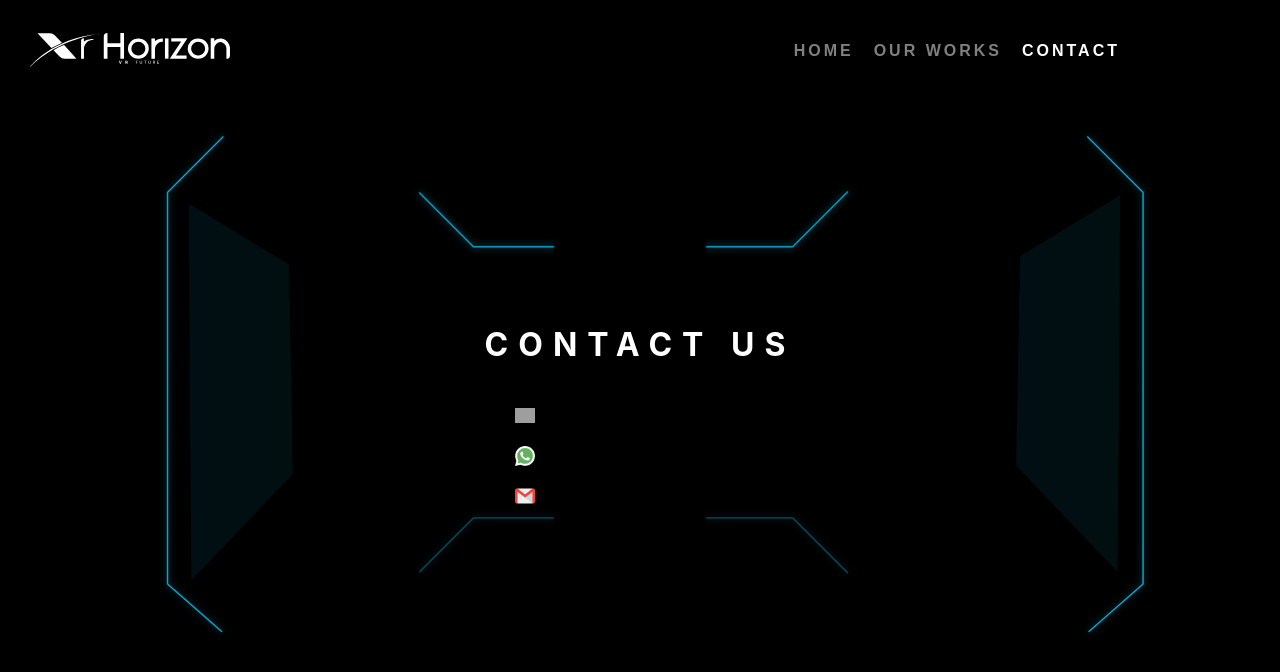
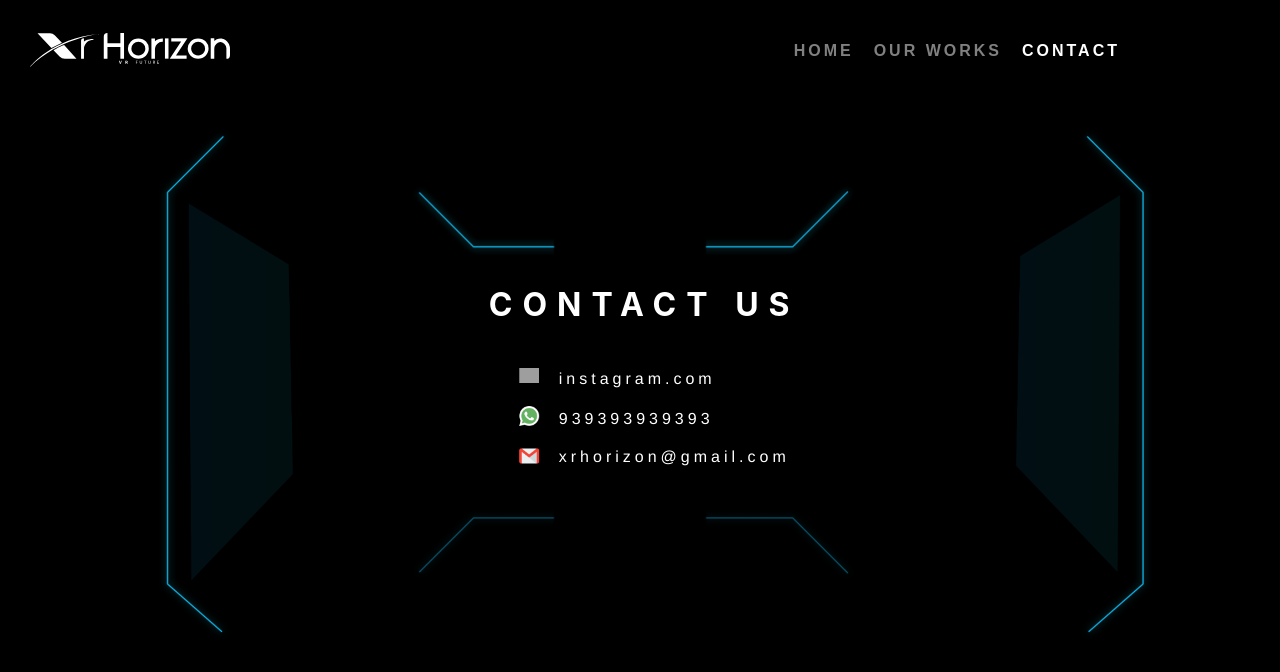
Before and after one commit to itsanishmv/XR-company-website, a React (Create React App) app: page /Contact in a window 1280 px wide. Shown: the top 672 px of the page. Built offline with nearby package versions, Linux system fonts and the light colour scheme; grey boxes are pictures that could not be loaded.

Commit message:
5th commit

```diff
--- a/src/pages/Contact.js
+++ b/src/pages/Contact.js
@@ -46,11 +46,14 @@ const VR = styled(motion.div)`
 `
 const Contactus = styled.div`
     display:flex;
+    flex-direction: column;
     justify-content:center;
     align-items:center;
-    transform:translateY(-400px);
+    transform:translateY(-440px);
     color:white;
     letter-spacing:10px;
+
+
     h1{
 
 
@@ -66,6 +69,7 @@ const Icons = styled(motion.div)`
     display:flex;
     flex-direction:column;
 
+
     img{
 
         height:20px;
@@ -78,14 +82,22 @@ const Icons = styled(motion.div)`
         &:hover{
             height:25px;
             width:25px;
-            transition: all 0.25s;
+            transition: all ease-in-out 0.3s;
         }
         @media (max-width:500px){
             transform:translateY(300px);
 
         }
+        p{
+            letter-spacing:4px;
+            font-family:helvetica;
+            position:absolute;
+            transform:translate(70px,90px);
+        }
     }
 `
+
+
 const VRvariants = {
     hidden:{
         opacity:0
@@ -101,17 +113,20 @@ const VRvariants = {
 const VRcontact = {
     hidden:{
         opacity: 0,
-        scale:2
+        x:-400
     },
     visible: {
         opacity: 1,
-        scale:1,
+        x:0,
         transition: {
-            duration: 3,
-            delay:0
+            duration: 5,
+            delay: 2,
+            type:"spring"
         }
     }
 }
+
+
 const Contact = () => {
     const [text, setText] = useState(false)
     setTimeout(() => {
@@ -139,9 +154,16 @@ const Contact = () => {
                     {text &&
                         <h1>CONTACT US</h1>}
 
-                   {text&& <img src="./instagram.png" alt="insta-icon"/>}
-                    {text&& <img src="./whatsapp.png" alt="whatsapp-icon" />}
-                    {text&& <img src="./gmail.png" alt="gmail-icon" />}
+                    {text && <img src="./instagram.png" alt="insta-icon"/>}
+
+                    {text && <img src="./whatsapp.png" alt="whatsapp-icon" />}
+
+                    {text && <img src="./gmail.png" alt="gmail-icon" />}
+
+                        <p style={{letterSpacing:"4px",fontFamily:"helvetica",position:"absolute",transform:"translate(70px,90px)"}}>instagram.com</p>
+                        <p style={{letterSpacing:"4px",fontFamily:"helvetica",position:"absolute",transform:"translate(70px,130px)"}}>939393939393</p>
+                        <p style={{letterSpacing:"4px",fontFamily:"helvetica",position:"absolute",transform:"translate(70px,168px)"}}> xrhorizon@gmail.com</p>
+
 
                 </Icons>
 
--- a/src/pages/Home.js
+++ b/src/pages/Home.js
@@ -140,11 +140,12 @@ h1{
 
 }
 li{
+
   text-align:center;
   letter-spacing:2px;
   font-weight:700;
   line-height:1.6;
-  max-width:600px;
+  max-width:800px;
   color:	#DCDCDC;
   font-size:15px;
   @media(max-width:500px){
@@ -216,7 +217,7 @@ function Home() {
       </Div>
          <About>
             <h1>About Us</h1>
-            <li>sdajjfhakshfkajshfkahsfVirtual reality (VR) is a simulated experience that can be similar to or completely different from the real world. Applications of virtual reality include entertainment (e.g. video games), education (e.g. medical or military training) and business (e.g. virtual meetings). Other distinct types of VR-style technology include augmented reality and mixed reality, sometimes referred to as extended reality or XR.[1]
+            <li>Virtual reality (VR) is a simulated experience that can be similar to or completely different from the real world. Applications of virtual reality include entertainment (e.g. video games), education (e.g. medical or military training) and business (e.g. virtual meetings). Other distinct types of VR-style technology include augmented reality and mixed reality, sometimes referred to as extended reality or XR.[1]
 
               One may distinguish between two types of VR; immersive VR and text-based networked VR (also known as "Cyberspace").[2] The immersive VR changes your view, when you move your head. While both VRs are appropriate for training, Cyberspace is preferred for distance learning.[2] In some cases these two types are even complementary to each other. This page mainly focuses on the immersive VR.</li>
 
```
